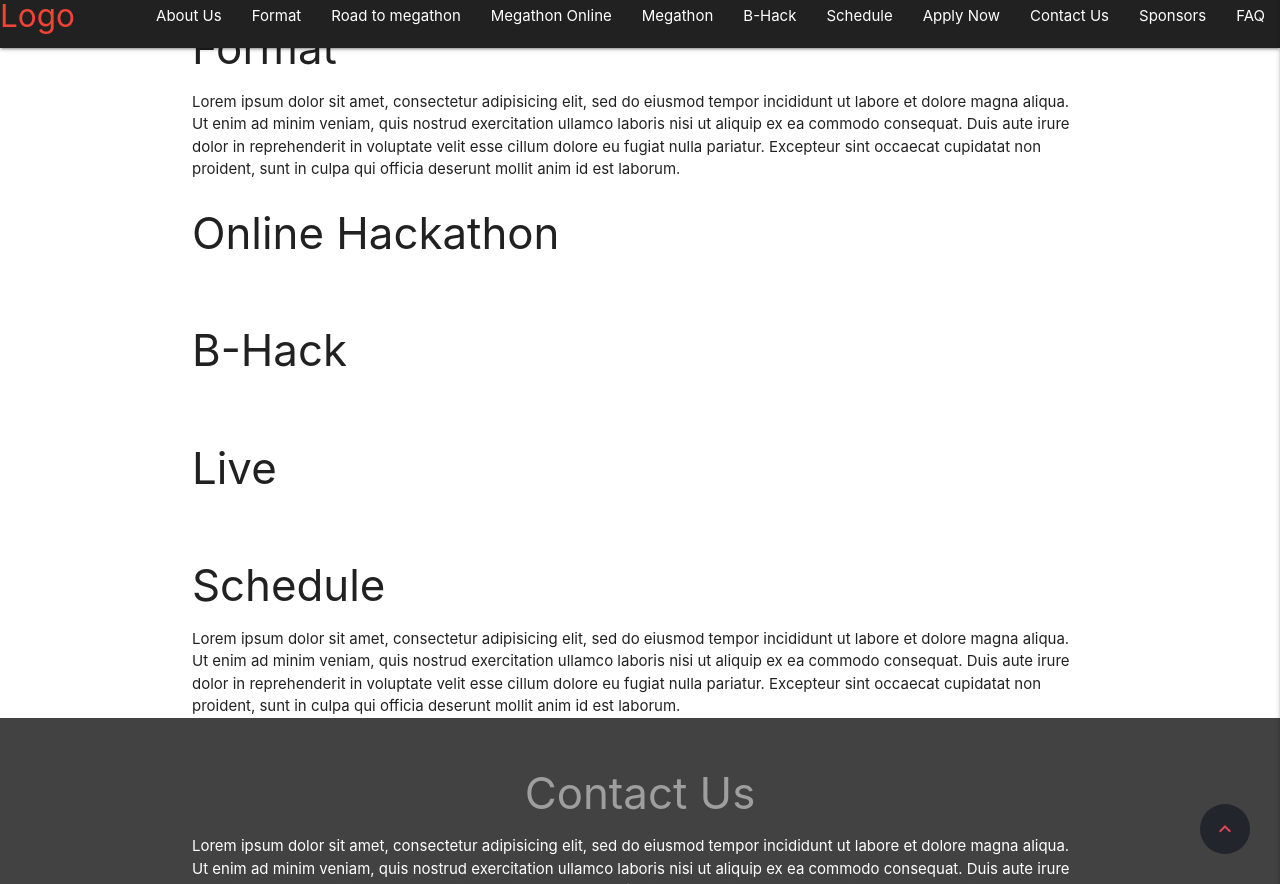
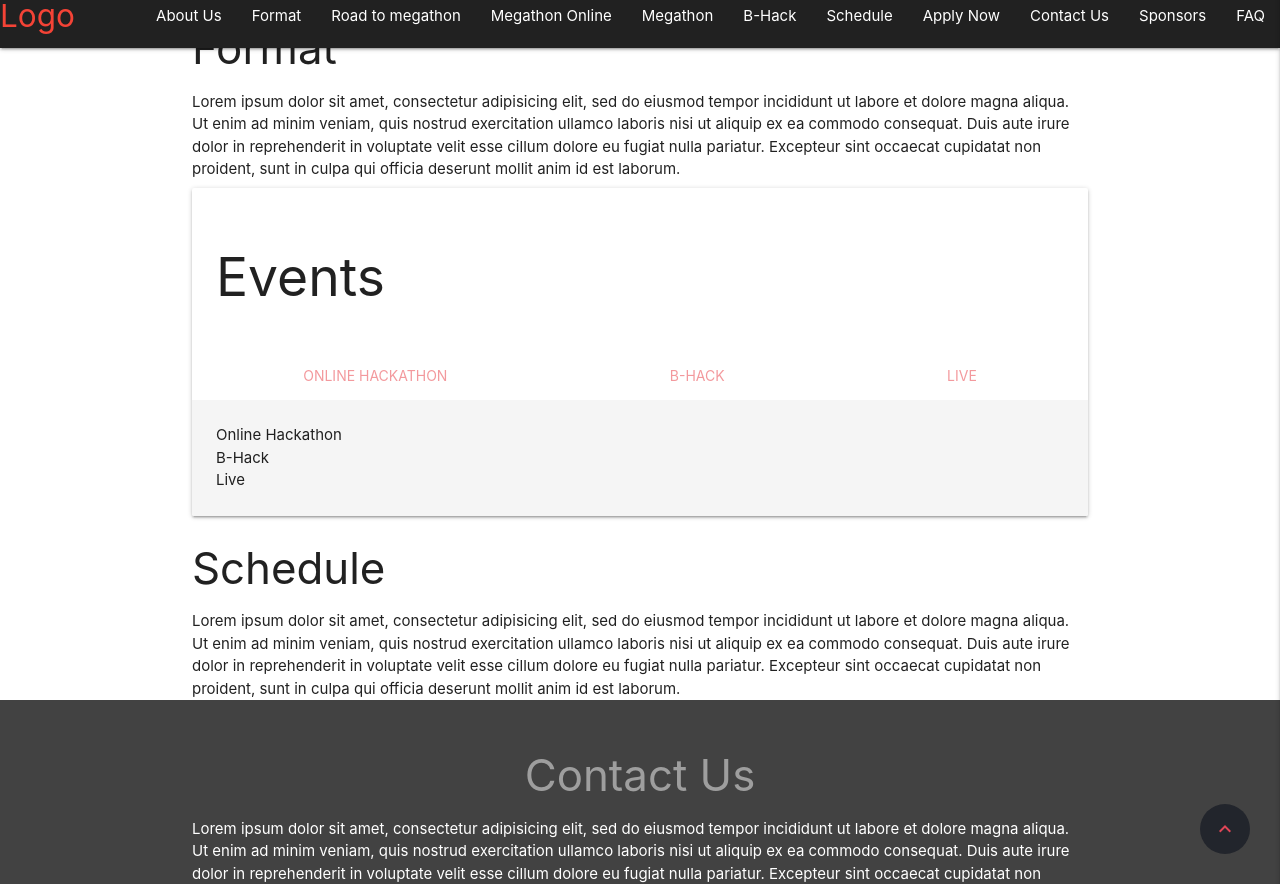
Before and after one commit to IIIT-ECell/megathon, a Jekyll site: the page built from index.md, in a window 1280 px wide and 900 px high, scrolled down 2189 px, cut to the strip 16-900 px from the top of the window. Built offline with Jekyll 4.4.1, drawn with Linux system fonts in a browser that asks for light colours; nearby versions of some CDN libraries; our own code applies the rules of GitHub Pages for plain Markdown files.

Commit message:
changes to be made drastically

```diff
--- a/_includes/online.html
+++ b/_includes/online.html
@@ -1,11 +1,26 @@
 <div class = "scrollspy" id="online">
-<div class = "container">
-
-{% for data in site.data.sections %}
-<div id={{data.name}}>
-<h3>{{data.name}}</h3><br>
+	<div class = "container">
+		<div class="card">
+			<div class="card-content">
+				<h2>  Events </h2>
+			</div>
+			<div class="card-tabs">
+				<ul class="tabs tabs-fixed-width">
+					{% for data in site.data.sections %}
+					<li class="tab"><a href="#{{data.name}}">{{data.name}}</a></li>
+					{% endfor %}
+				</ul>
+			</div>
+			<div class="card-content grey lighten-4">
+				{% for data in site.data.sections %}
+				<div id="{{data.name}} content">{{data.name}}</div>
+				{% endfor %}
+			</div>
+		</div>
+<script type="text/javascript">
+	$(document).ready(function(){
+		$('#content').hide();
+	})
+</script>
+	</div>
 </div>
-{% endfor %}
-
-</div>
-</div>
```
